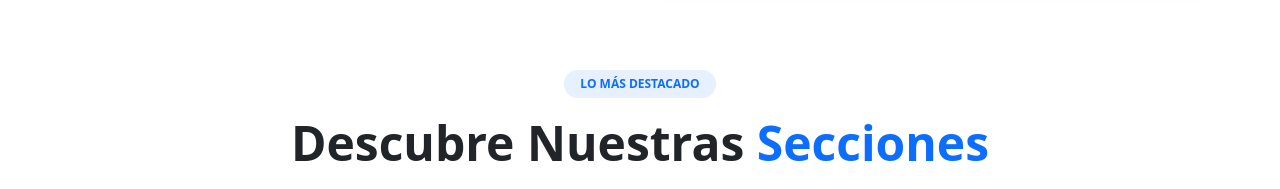
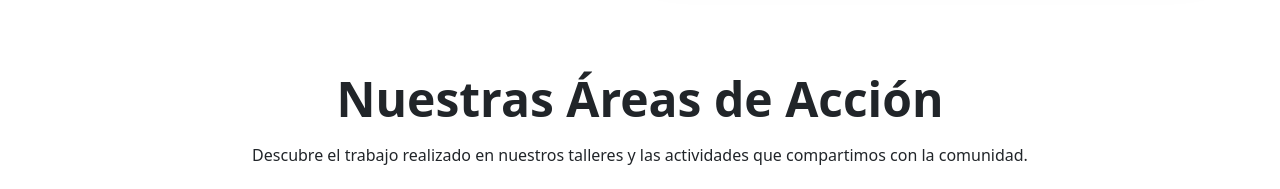
Before and after one commit to BatlloseraDev/Fundacion_Fuente_Agria, a React (Vite) app in the folder front/: page / in a window 1280 px wide. Shown: the part 611-800 px from the top of the page. Built offline with nearby package versions, Linux system fonts and the light colour scheme; no server answers.

Commit message:
feat: ajustes en las áreas de acción

```diff
--- a/front/src/inicio/components/InicioGrid.tsx
+++ b/front/src/inicio/components/InicioGrid.tsx
@@ -5,10 +5,8 @@ export const InicioGrid = () => {
     return (
         <section className="container py-5 mb-5">
             <div className="text-center mb-5">
-                <span className="badge bg-primary bg-opacity-10 text-primary rounded-pill px-3 py-2 mb-3">
-                    LO MÁS DESTACADO
-                </span>
-                <h2 className="display-5 fw-bold mb-3">Descubre Nuestras <span className="text-primary">Secciones</span></h2>
+                <h2 className="display-5 fw-bold mb-3">Nuestras Áreas de Acción</h2>
+                <p className="mb-3">Descubre el trabajo realizado en nuestros talleres y las actividades que compartimos con la comunidad.</p>
             </div>
 
             <div className="row g-4">
```
